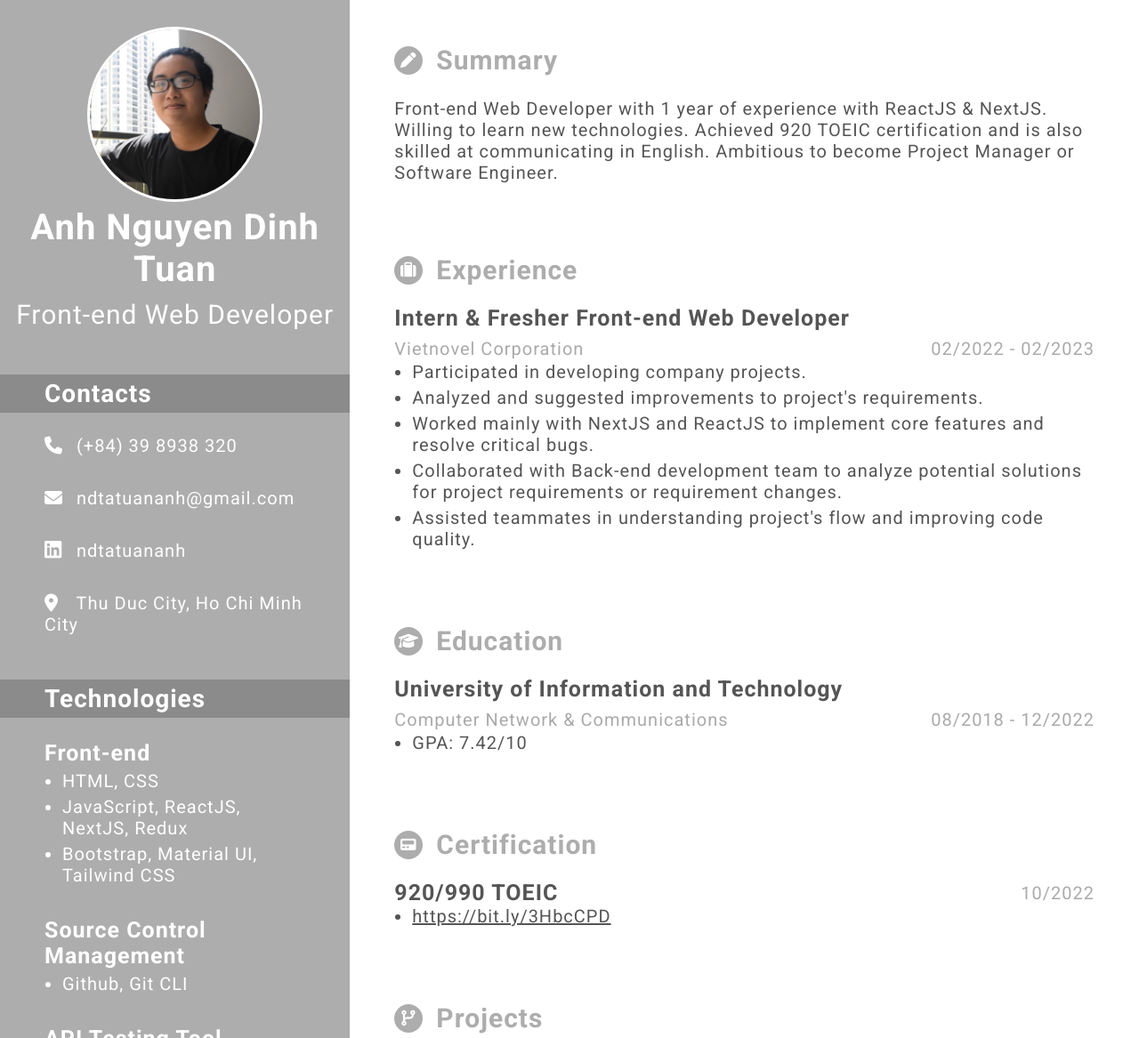
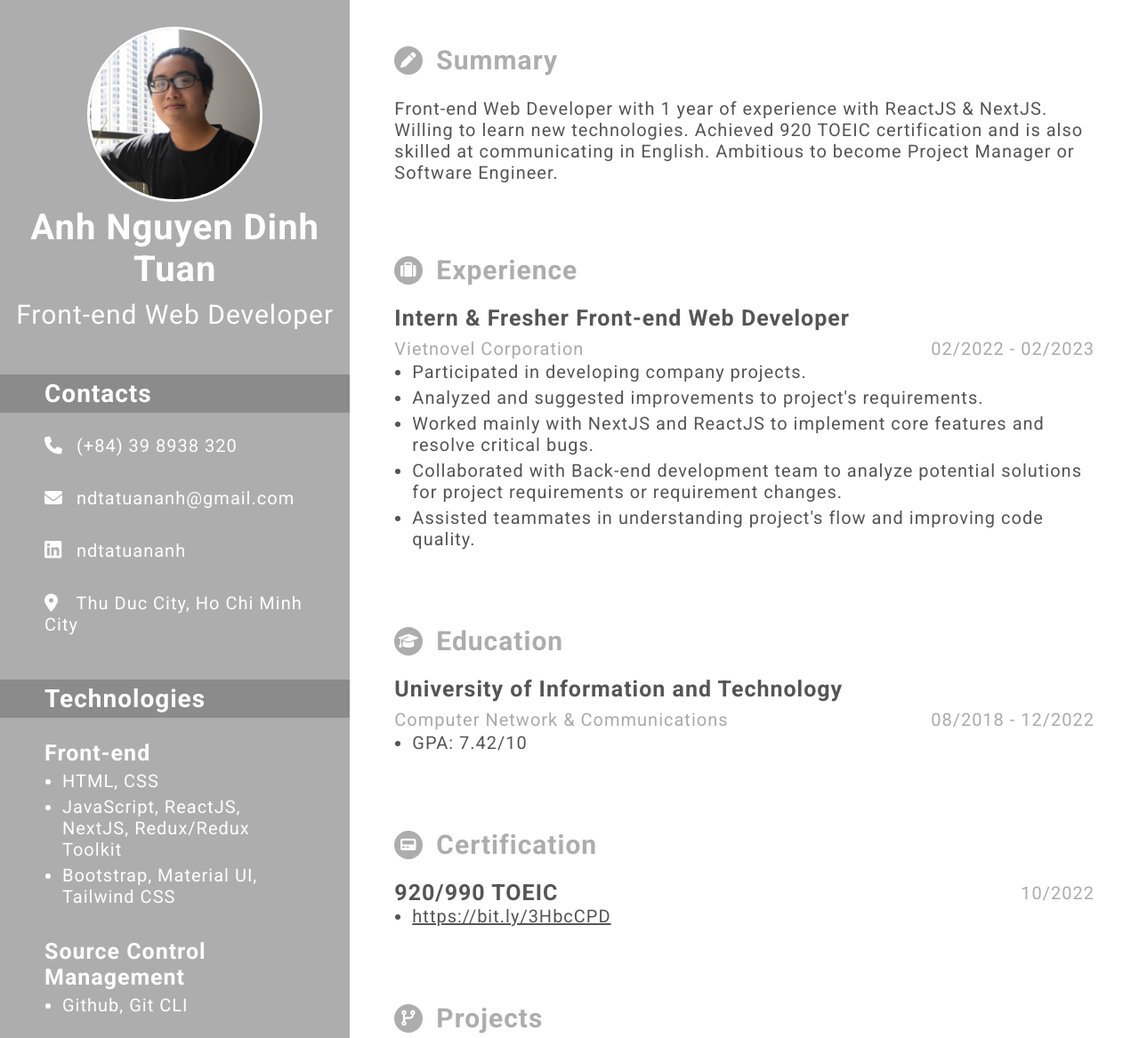
Before and after one commit to anhnguyen515/my-resume, a plain HTML site: page index.html in a window 1280 px wide. Shown: the top 1167 px of the page at 89% size. Drawn offline with Linux system fonts and the light colour scheme.

Commit message:
Update index.html

```diff
--- a/index.html
+++ b/index.html
@@ -62,7 +62,7 @@
               <p class="bold">Front-end</p>
               <ul class="left--section-list">
                 <li>HTML, CSS</li>
-                <li>JavaScript, ReactJS, NextJS, Redux</li>
+                <li>JavaScript, ReactJS, NextJS, Redux/Redux Toolkit</li>
                 <li>Bootstrap, Material UI, Tailwind CSS</li>
               </ul>
             </div>
```
